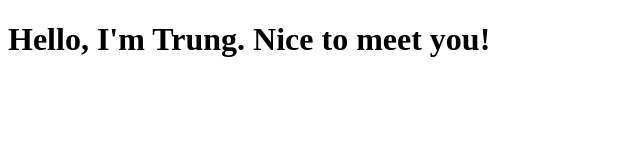
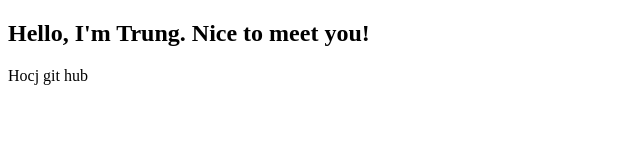
Before and after one commit to trungpd1102/test_github, a plain HTML site: page index.html in a window 1280 px wide. Shown: the whole page, without its empty margins (0-640 px from the left). Drawn offline with Linux system fonts and the light colour scheme.

Commit message:
Change h1 to h2 and ad <p>

```diff
--- a/index.html
+++ b/index.html
@@ -6,6 +6,7 @@
     <title>Git tutorial</title>
 </head>
 <body>
-    <h1>Hello, I'm Trung. Nice to meet you!</h1>
+    <h2>Hello, I'm Trung. Nice to meet you!</h2>
+    <p>Hocj git hub</p>
 </body>
 </html>
```
